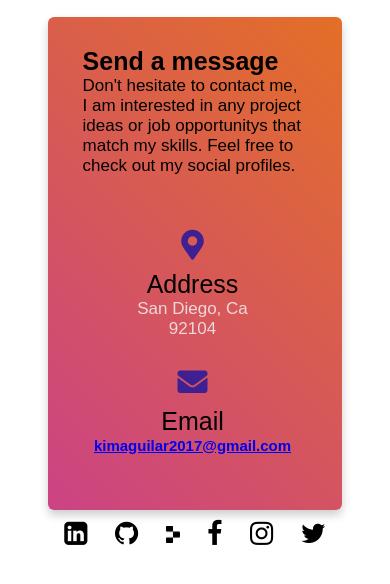
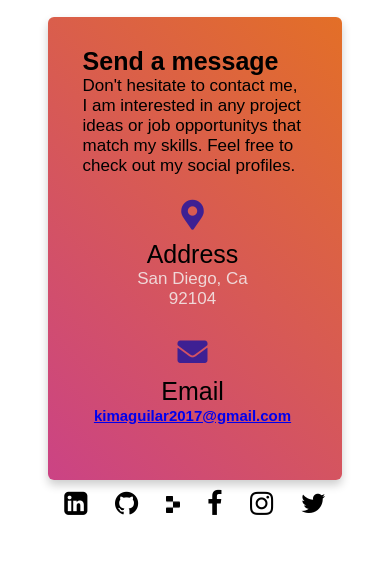
Before and after one commit to KimAH1999/MyPortfolio, a PHP site: page /contact.html in a window 390 px wide. Shown: the part 96-680 px from the top of the page. Run offline with PHP 8.4, Linux system fonts and the light colour scheme.

Commit message:
Update contact.css

```diff
--- a/assets/contact.css
+++ b/assets/contact.css
@@ -232,7 +232,7 @@ nav ul li a:hover {
   .contactContainer .content .left-side {
     width: 100%;
     flex-direction: row;
-    margin-top: 40px;
+    margin-top: 10px;
     justify-content: center;
     flex-wrap: wrap;
   }
```
